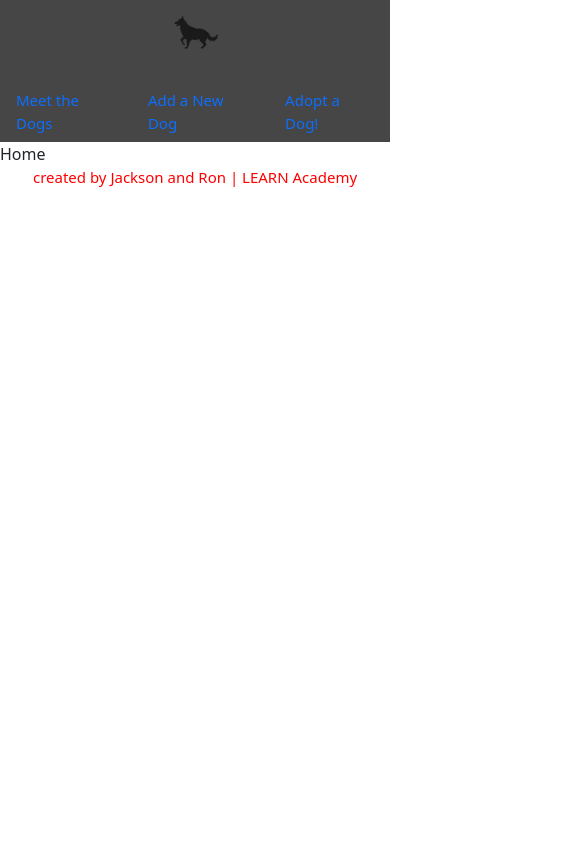
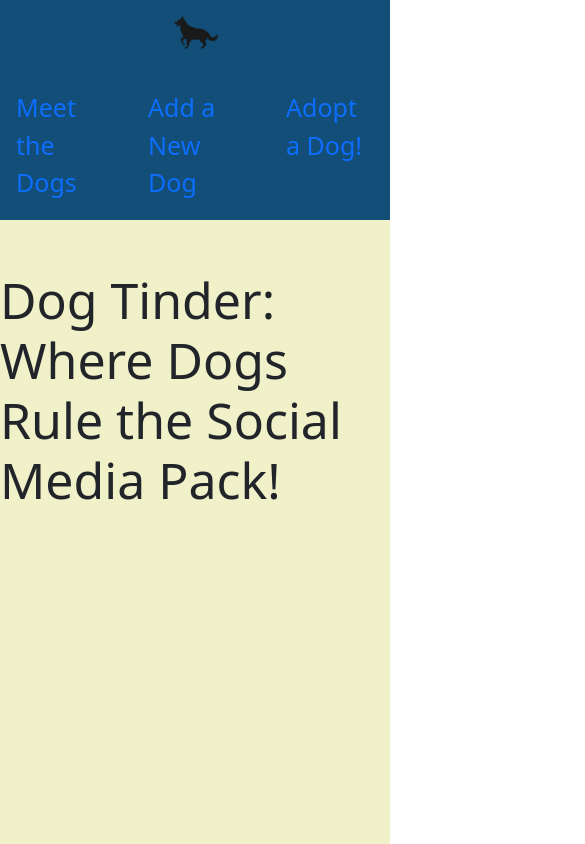
Before and after one commit to learn-academy-2023-hotel/cat-tinder-frontend-ragdoll, a React (Create React App) app: page / in a window 390 px wide. Shown: the top 844 px of the page, 585 px wide, since content can reach past the window. Built offline with nearby package versions, Linux system fonts and the light colour scheme; no server answers.

Commit message:
added more styling to header and home page and start media queries

```diff
--- a/src/App.css
+++ b/src/App.css
@@ -1,12 +1,24 @@
+.main-body {
+  background-color: #f0f0c9;
+}
+
 /* Header/Navbar styles */
 
 .header-nav {
-  font-size: 15px;
-  background-color:  rgb(70, 70, 70);
-  color: red;
+  font-size: 25px;
+  background-color:  #124e78;
   display: flex;
   justify-content: center;
-  height: auto;
+  padding-bottom: 10px;
+}
+
+.nav-link {
+  color: #f0f0c9;
+  text-decoration: none;
+}
+
+.nav-link:hover {
+  color: gray;
 }
 
 .links {
@@ -18,8 +30,6 @@
 .dog-logo {
   width: 50px;
   height: 50px;
-  display: flex;
-  justify-content: center;
 
 }
 
@@ -29,6 +39,12 @@
 
 /* Home styles */
 
+.home-title {
+  font-size: 50px;
+  display: flex;
+  justify-content: center;
+  margin-top: 50px;
+}
 
 /* Not Found Page styles */
 
@@ -54,7 +70,8 @@
 .dog-show-cards {
   display: flex;
   flex-direction: column;
-  justify-content: space-around;
+  justify-content: center;
+  margin: 10%;
 }
 
 .dog-show-img {
@@ -66,7 +83,8 @@
 
 .footer {
   font-size: 15px;
-  color: red;
+  color:#f0f0c9;
+  background-color: #124e78;
   display: flex;
   justify-content: center;
 }
--- a/src/App.js
+++ b/src/App.js
@@ -65,6 +65,7 @@ const App = () => {
 
   return (
     <>
+    <body className="main-body">
       <Header />
       <Routes>
         <Route path="/" element={<Home />} />
@@ -77,8 +78,9 @@ const App = () => {
         <Route path="/dogshow/:id" element={<DogShow dogs={dogs} deleteDog={deleteDog} />} />
         <Route path="*" element={<NotFound />} />
       </Routes>
+      </body>
       <Footer />
-    </>
+      </>
   );
 };
 
--- a/src/components/Footer.js
+++ b/src/components/Footer.js
@@ -2,7 +2,7 @@ import React from "react";
 import "../App.css"
 
 const Footer = () => {
-  return <div className="footer">created by Jackson and Ron | LEARN Academy</div>;
+  return <div className="footer">created by Jackson and Ron | LEARN Academy</div>
 };
 
 export default Footer;
--- a/src/pages/DogIndex.js
+++ b/src/pages/DogIndex.js
@@ -12,7 +12,7 @@ const DogIndex = ({ dogs }) => {
 					color="dark"
 					inverse
 					style={{
-						width: "18rem",
+						width: "20rem",
 					}}
 					key={index}>
 					<img alt={`profile of a dog named ${dog.name}`} src={dog.image} className="image-flex" />
--- a/src/pages/Home.js
+++ b/src/pages/Home.js
@@ -1,8 +1,16 @@
 import React from "react";
+import FrontPage from "../assets/cropped-1920-1080-301720.png"
 import "../App.css";
 
 const Home = () => {
-  return <div className="home-flex">Home</div>;
-};
+  return(
+    <>
+    <h1 className="home-title">Dog Tinder: Where Dogs Rule the Social Media Pack!</h1>
+     <div className="home-flex">
+  <img src={FrontPage} alt="bunch of smiling dogs" />
+  </div>
+  </>
+  )
+}
 
 export default Home;
```
Also changed, not shown: src/assets/cropped-1920-1080-301720.png (added), src/assets/dogtinder.png (added).
